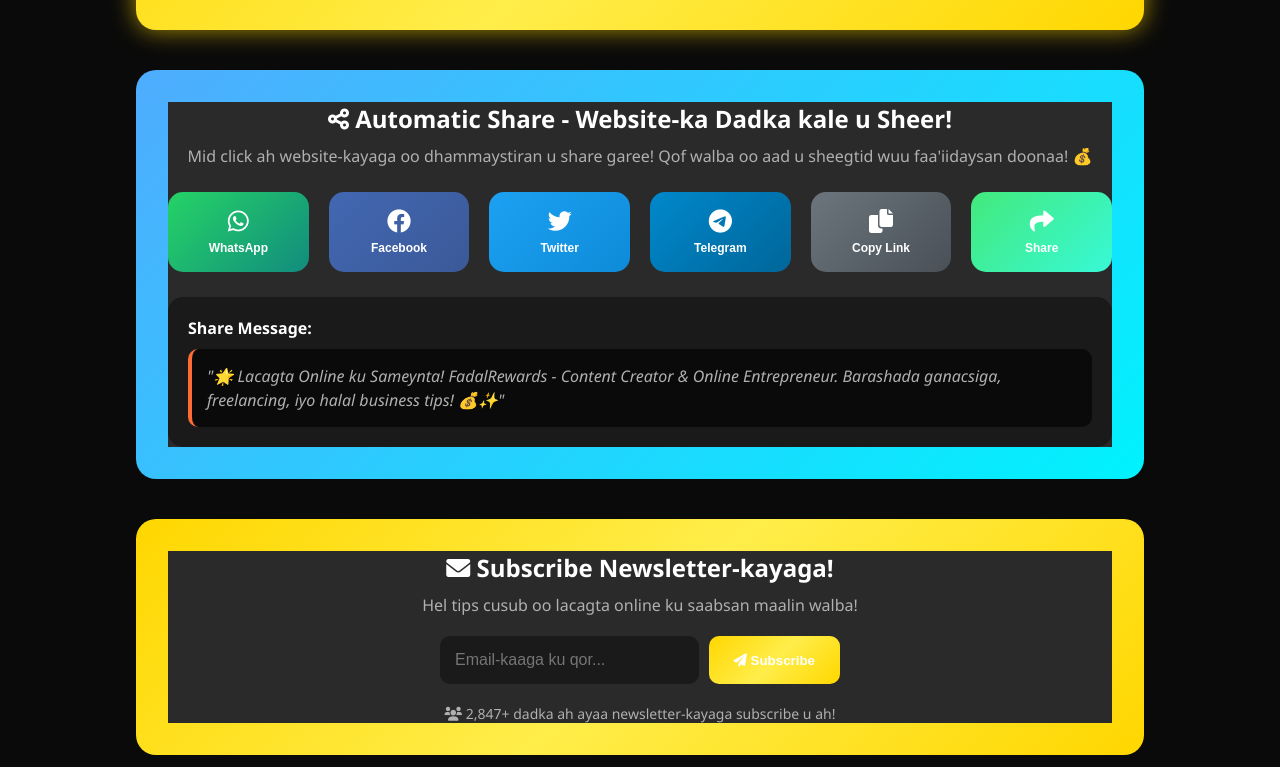
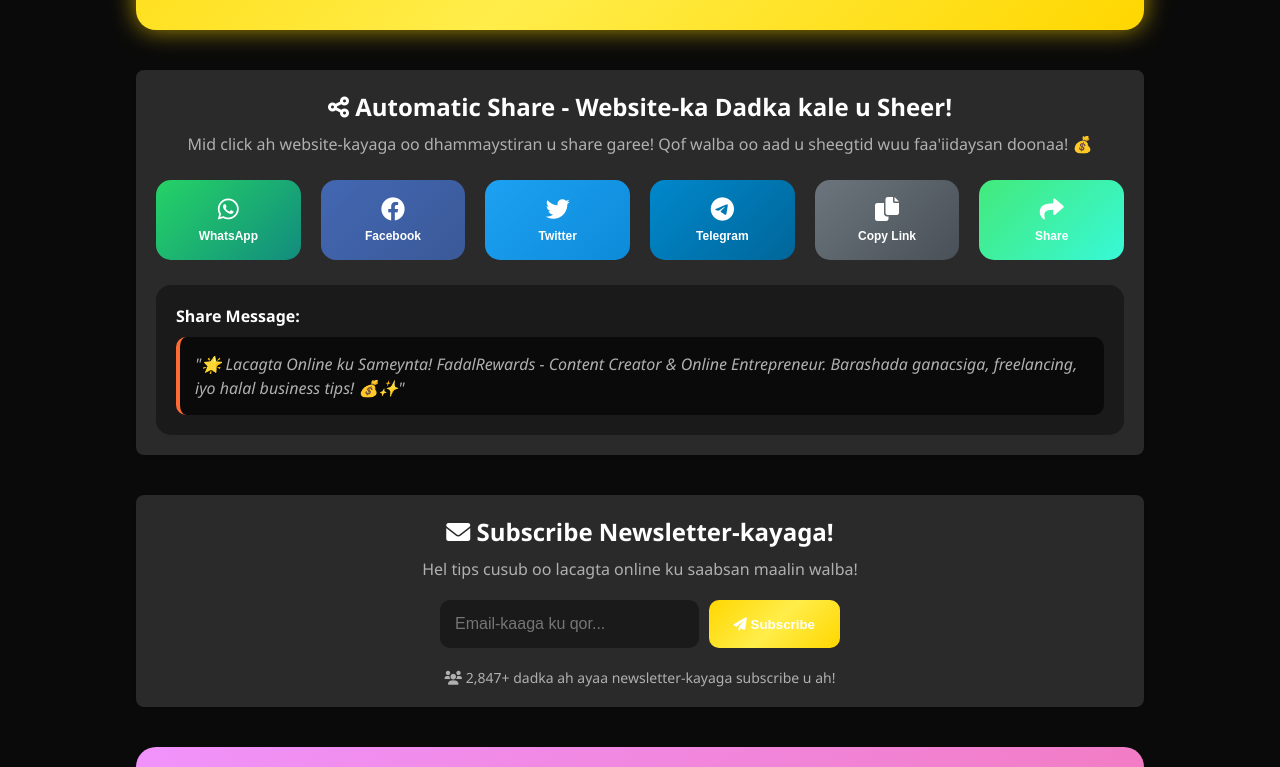
Before and after one commit to fadalstore/BioLinker-1, a plain HTML site: page index.html in a window 1280 px wide. Shown: the part 1871-2638 px from the top of the page. Drawn offline with Linux system fonts and the light colour scheme.

Commit message:
Assistant checkpoint: Applied Facebook-style design with modern cards and layout
Assistant generated file changes:
- style.css: Update auto-share section and newsletter section for Facebook-style consistency
Update auto-share section and newsletter section for Facebook-style consistency
Update auto-share section and newsletter section for Facebook-style consistency

---

User prompt:

Sida facebook  u ekaysii qaabka iyo nidaamsanaanta

Replit-Commit-Author: Assistant
Replit-Commit-Session-Id: 86a254f6-1472-4110-8880-8475b808babc

```diff
--- a/style.css
+++ b/style.css
@@ -1,4 +1,3 @@
-
 * {
     margin: 0;
     padding: 0;
@@ -494,20 +493,32 @@ body {
     margin: 0;
 }
 
-/* Auto Share Section */
+/* Auto Share Section - Facebook Style */
 .auto-share-section {
-    margin: 30px 0;
+    margin: 20px 0;
 }
 
 .share-card {
     background: var(--card-bg);
-    border-radius: 20px;
-    padding: 30px;
+    border-radius: 8px;
+    padding: 20px;
     text-align: center;
-    border: 2px solid transparent;
-    background-image: linear-gradient(var(--card-bg), var(--card-bg)), var(--gradient-3);
-    background-origin: border-box;
-    background-clip: content-box, border-box;
+    border: 1px solid var(--card-border);
+    box-shadow: 0 1px 2px rgba(0,0,0,0.1);
+}
+
+/* Newsletter Section - Facebook Style */
+.newsletter-section {
+    margin: 20px 0;
+}
+
+.newsletter-card {
+    background: var(--card-bg);
+    border-radius: 8px;
+    padding: 20px;
+    text-align: center;
+    border: 1px solid var(--card-border);
+    box-shadow: 0 1px 2px rgba(0,0,0,0.1);
 }
 
 .share-card h3 {
@@ -604,22 +615,7 @@ body {
     border-left: 4px solid var(--accent);
 }
 
-/* Newsletter Section */
-.newsletter-section {
-    margin: 30px 0;
-}
-
-.newsletter-card {
-    background: var(--card-bg);
-    border-radius: 20px;
-    padding: 30px;
-    text-align: center;
-    border: 2px solid transparent;
-    background-image: linear-gradient(var(--card-bg), var(--card-bg)), var(--gold-gradient);
-    background-origin: border-box;
-    background-clip: content-box, border-box;
-}
-
+/* Newsletter Section - Facebook Style */
 .newsletter-card h3 {
     color: var(--text-primary);
     margin-bottom: 10px;
```
